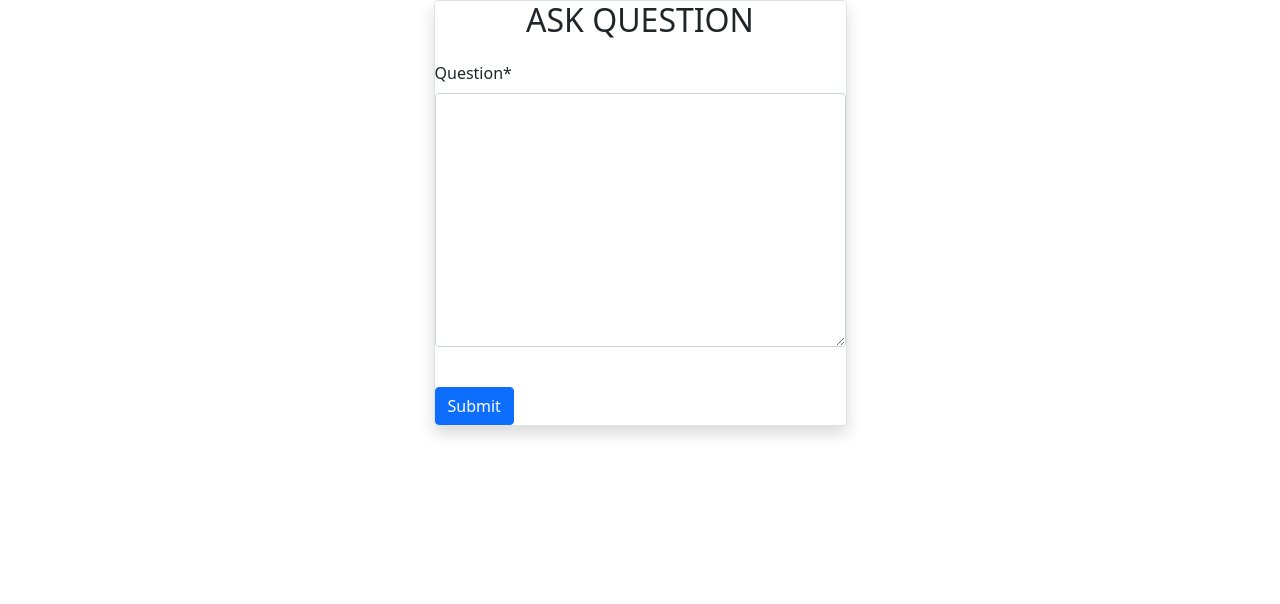
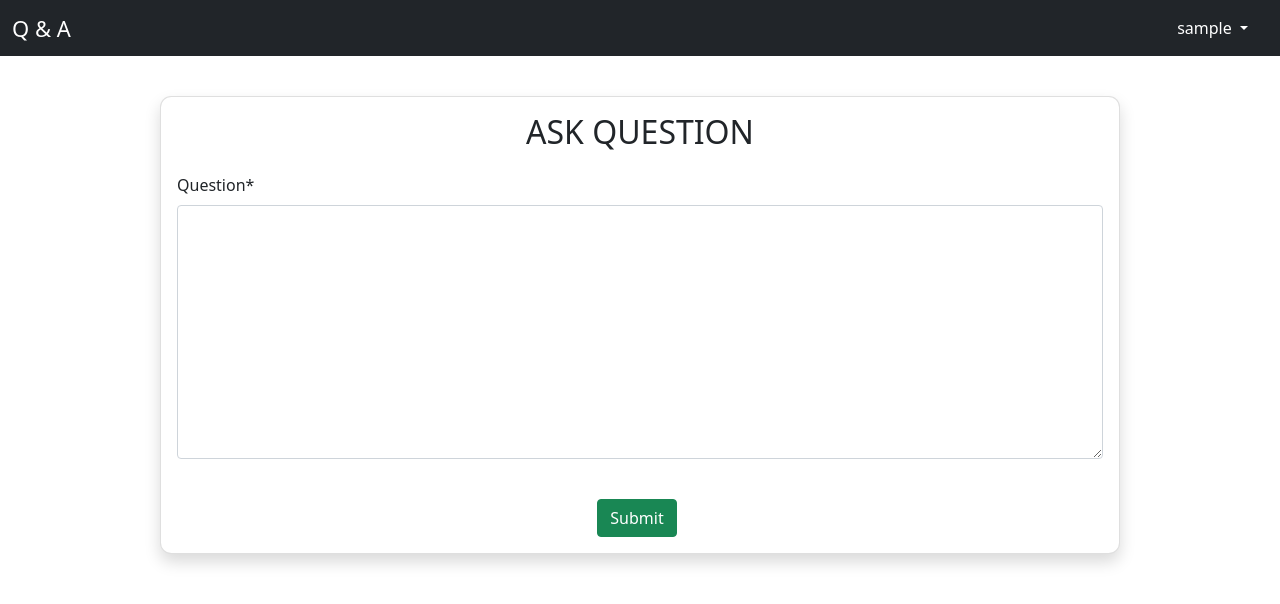
Before and after one commit to K-B-J/Question-Answer, a Django app: page /ask_question/ in a window 1280 px wide. Shown: the top 604 px of the page. Run offline with Django 4.2, Linux system fonts and the light colour scheme; the visitor is signed in with stand-in values (Sample User, id 1); some libraries are stand-ins or nearby versions.

Commit message:
feat: completed ask questioon ui

```diff
--- a/main/forms.py
+++ b/main/forms.py
@@ -28,3 +28,9 @@ class QuestionForm(forms.ModelForm):
     class Meta:
         model = Question
         fields = "__all__"
+
+
+class AnswerForm(forms.ModelForm):
+    class Meta:
+        model = Answer
+        fields = ["answer"]
--- a/main/templates/ask_question.html
+++ b/main/templates/ask_question.html
@@ -1,27 +1,58 @@
-{% extends 'index.html' %}
-
+<!DOCTYPE html>
+<html lang="en">
 {% load static %} {% load crispy_forms_tags%}
 
-{% block title %}Ask Question{% endblock %}
+<head>
+    <meta charset="UTF-8">
+    <meta http-equiv="X-UA-Compatible" content="IE=edge">
+    <meta name="viewport" content="width=device-width, initial-scale=1.0">
+    <title>Ask Question</title>
+    <link rel="icon" type="image/png" href="{% static 'favicon/favicon-32x32.png' %}">
+    <link href="{% static 'fontawesome/css/all.min.css' %}" rel="stylesheet" type="text/css">
+    <link href="{% static 'bootstrap/css/bootstrap.min.css' %}" rel="stylesheet">
+    <script src="{% static 'bootstrap/js/bootstrap.bundle.min.js' %}"></script>
+    <script src="{% static 'js/message_hider.js' %}"></script>
+</head>
 
-
-{% block body %}
-<div style="max-height:90vh" class="full-height d-flex align-items-center justify-content-center">
-    <div class="card shadow border rounded">
-        <div class="consent-card rounded">
+<body>
+    <nav class="navbar  navbar-expand-lg navbar-light bg-dark">
+        <div class="container-fluid">
+            <a class="{% url 'main:home' %}" style="text-decoration: none; color: white; font-size: 22px;">
+                Q & A
+            </a>
+            <div class="collapse navbar-collapse" id="navbarNavDropdown">
+                <div style="flex: 1;"></div>
+                <ul class="navbar-nav">
+                    <li class="nav-item dropdown">
+                        <a class="nav-link dropdown-toggle" href="#" id="navbarDropdownMenuLink" role="button"
+                            data-bs-toggle="dropdown" aria-expanded="false" style="color: white; margin-right: 12px;">
+                            {{ request.user }}
+                        </a>
+                        <ul class="dropdown-menu" aria-labelledby="navbarDropdownMenuLink">
+                            <li><a class="dropdown-item" href="{% url 'main:logout' %}">Logout</a></li>
+                        </ul>
+                    </li>
+                </ul>
+            </div>
+        </div>
+    </nav>
+    <div class="d-flex align-items-center justify-content-center" style="margin: 1.5rem; margin-top: 2.5rem;">
+        <div class="card shadow" style="width:60rem; padding: 1rem; border-radius: 3mm;">
             <form action="" method="POST">
+                {% csrf_token %}
                 {% csrf_token %}
                 <h2 class="text-center" style="margin:0 0 22px 0;">ASK QUESTION</h2>
                 <div style="margin-bottom:14px;" class="row">
                     {{ form.question|as_crispy_field }}
                 </div>
-                <div class="mt-4 d-flex">
+                <div class="mt-4 d-flex align-items-center justify-content-center">
                     <div style="padding-right:6px;">
-                        <input type="submit" value="Submit" class="btn btn-primary btnmedium">
+                        <input type="submit" value="Submit" class="btn btn-success">
                     </div>
                 </div>
             </form>
         </div>
     </div>
-</div>
-{% endblock %}
+</body>
+
+</html>
--- a/main/views.py
+++ b/main/views.py
@@ -1,6 +1,7 @@
 from django.shortcuts import render, redirect
 from django.contrib.auth import login as auth_login
-from django.contrib.auth import authenticate, logout
+from django.contrib.auth import logout as auth_logout
+from django.contrib.auth import authenticate
 from django.contrib.auth.forms import AuthenticationForm, UserCreationForm
 from django.contrib.auth.models import User
 from django.contrib.auth.decorators import login_required
@@ -83,7 +84,7 @@ def register(request):
 
 @login_required(login_url="main:login")
 def logout(request):
-    logout(request)
+    auth_logout(request)
     return redirect("main:login")
 
 
@@ -102,13 +103,26 @@ def ask_question(request):
     if request.method == "GET":
         form = QuestionForm()
         return render(request, "ask_question.html", {"form": form})
-    # else:
-    #     form = Question(request.)
+    else:
+        form = QuestionForm(request.POST)
+        if form.is_valid():
+            form.save()
+            # Add logic to show message that question is posted
+            return redirect("main:home")
+        else:
+            return render(request, "ask_question.html", {"form": form})
 
 
 @login_required(login_url="main:login")
 def answer_question(request, question_id):
-    pass
+    if request.method == "GET":
+        form = AnswerForm()
+        question = "asdfasdf"  # write question logic here
+        return render(
+            request, "answer_question.html", {"form": form, "question": question}
+        )
+    # else:
+    # submit answer logic
 
 
 @login_required(login_url="main:login")
```
